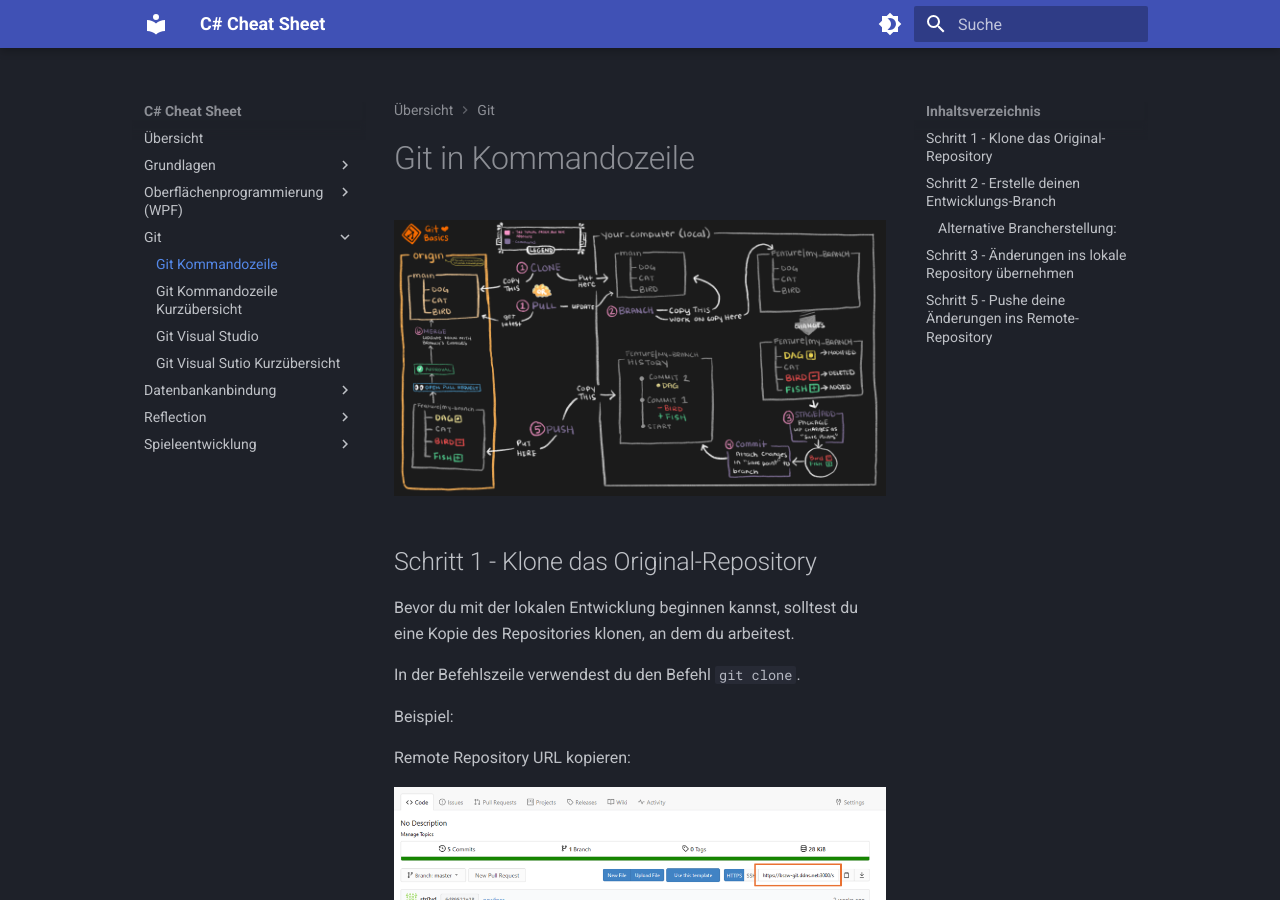
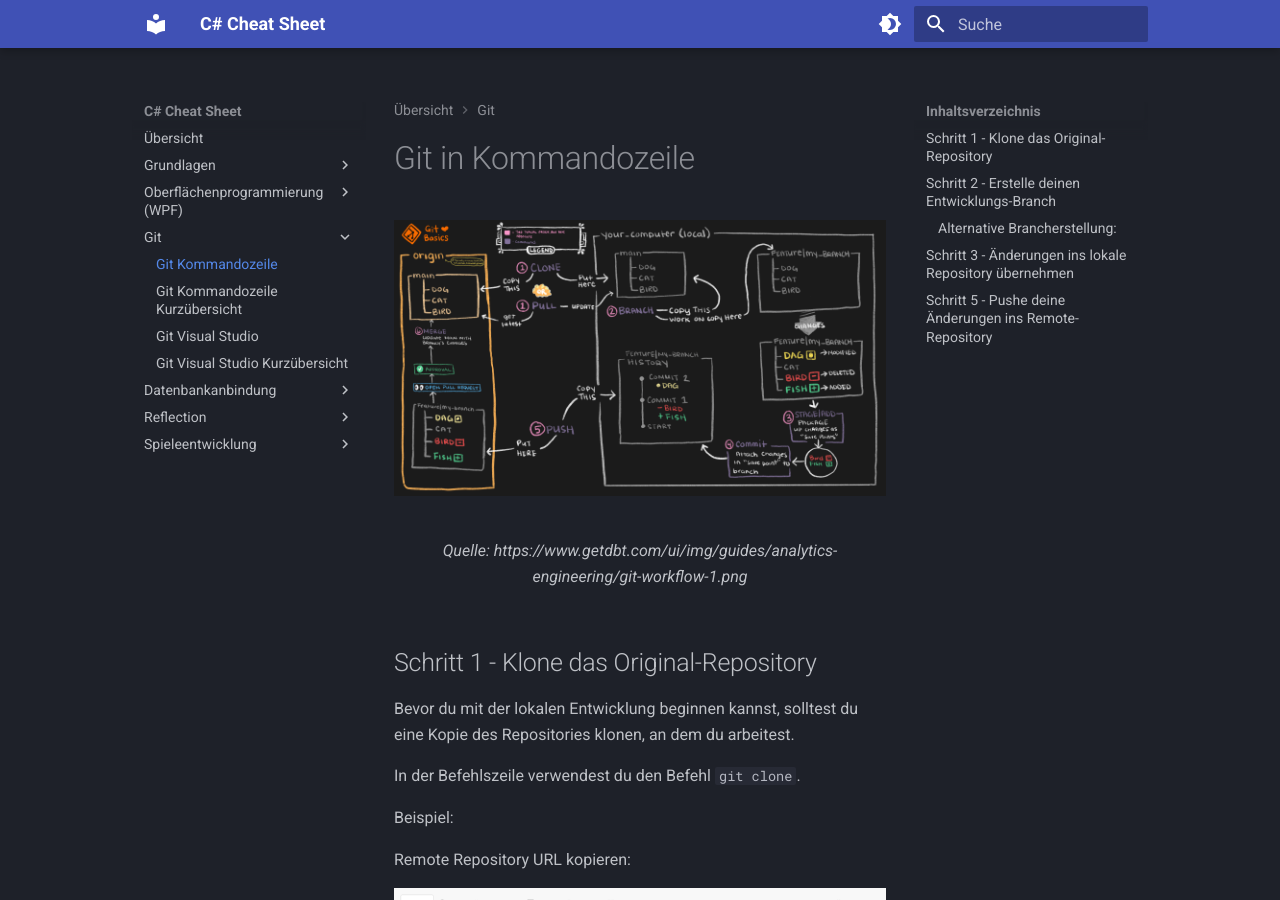
Before and after one commit to swop-bs/cheat-sheet, an MkDocs documentation site: the page built from docs/git/git_cmd.md, in a window 1280 px wide and 900 px high. Built offline with MkDocs 1.6.1 and Material for MkDocs 9.7.7, drawn with Linux system fonts in a browser that asks for light colours.

Commit message:
better image size for git stuff

```diff
--- a/docs/git/git_cmd.md
+++ b/docs/git/git_cmd.md
@@ -1,6 +1,9 @@
 # Git in Kommandozeile
 
-![alt text](git-workflow-1.png)
+<figure markdown="span">
+  ![Image title](git-workflow-1.png)
+  <figcaption>Quelle: https://www.getdbt.com/ui/img/guides/analytics-engineering/git-workflow-1.png</figcaption>
+</figure>
 
 ##Schritt 1 - Klone das Original-Repository
 
@@ -12,7 +15,7 @@
 
 Remote Repository URL kopieren:
 
-![alt text](remote-repo-url.png)
+![alt text](remote-repo-url.png){ width="800" }
 
 In Kommandozeile:
 
--- a/mkdocs.yml
+++ b/mkdocs.yml
@@ -23,7 +23,7 @@
       - Git Kommandozeile: git/git_cmd.md
       - Git Kommandozeile Kurzübersicht: git/git_cmd_short.md
       - Git Visual Studio: git/git_vs.md
-      - Git Visual Sutio Kurzübersicht: git/git_vs_short.md
+      - Git Visual Studio Kurzübersicht: git/git_vs_short.md
     - Datenbankanbindung:
       - db/index.md
       - Installation: db/datanbankanbindung.md
```
Also changed, not shown: docs/git/git_vs.md (+14 -11 lines), docs/git/git_vs_short.md (+8 -6 lines).
